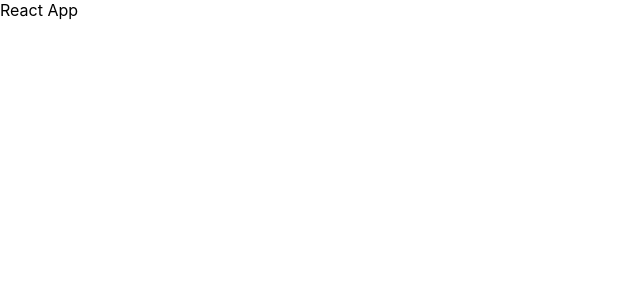
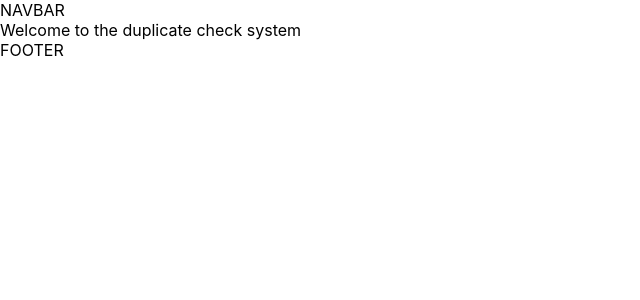
Before and after one commit to bsovic23/duplicate-check, a React (Create React App) app in the folder client/: page / in a window 1280 px wide. Shown: the top 300 px of the page, without its empty margins (0-640 px from the left). Built offline with nearby package versions, Linux system fonts and the light colour scheme.

Commit message:
home page setup

```diff
--- a/client/src/App.js
+++ b/client/src/App.js
@@ -1,9 +1,11 @@
 import React from 'react';
+
+import Home from './pages/Home';
 
 function App() {
   return (
     <div className="App">
-        React App
+        < Home />
     </div>
   );
 }
--- a/client/src/pages/Home.js
+++ b/client/src/pages/Home.js
@@ -1,9 +1,19 @@
 import React from 'react';
 
 const Home = () => {
-    <section class='home'>
-        HOME
+    return(
+        <section class='home'>
+        <header>
+            NAVBAR
+        </header>
+        <section class='home-navbar'>
+            Welcome to the duplicate check system
+        </section>
+        <footer class='footer'>
+            FOOTER
+        </footer>
     </section>
+    )
 };
 
 export default Home;
```
Also changed, not shown: client/package.json (+5 -4 lines), client/src/pages/About.js (+27 -0 lines), client/src/components/Navbar/index.js (added), 1 other file (tests, documents, lock files or other folders).
